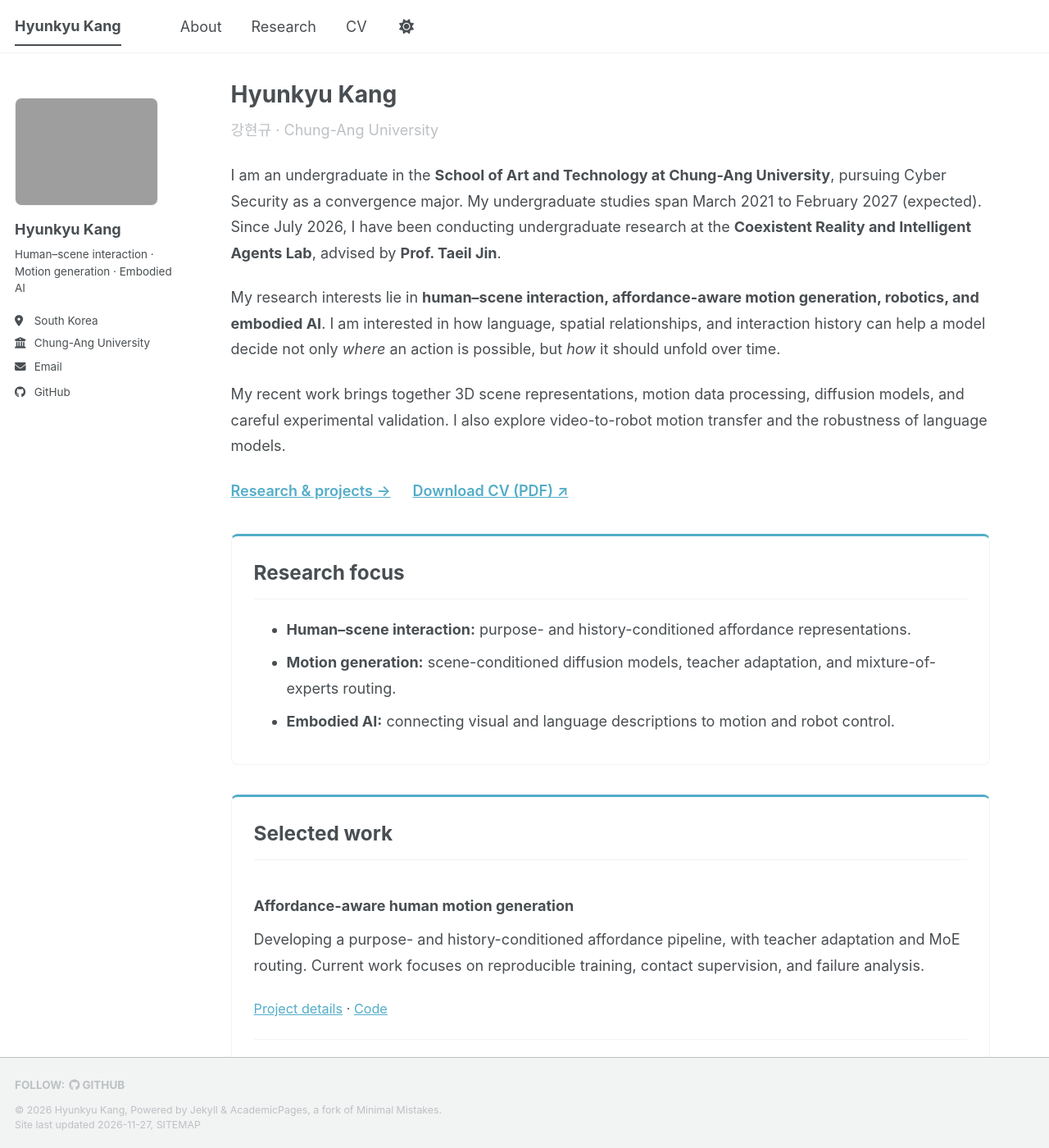
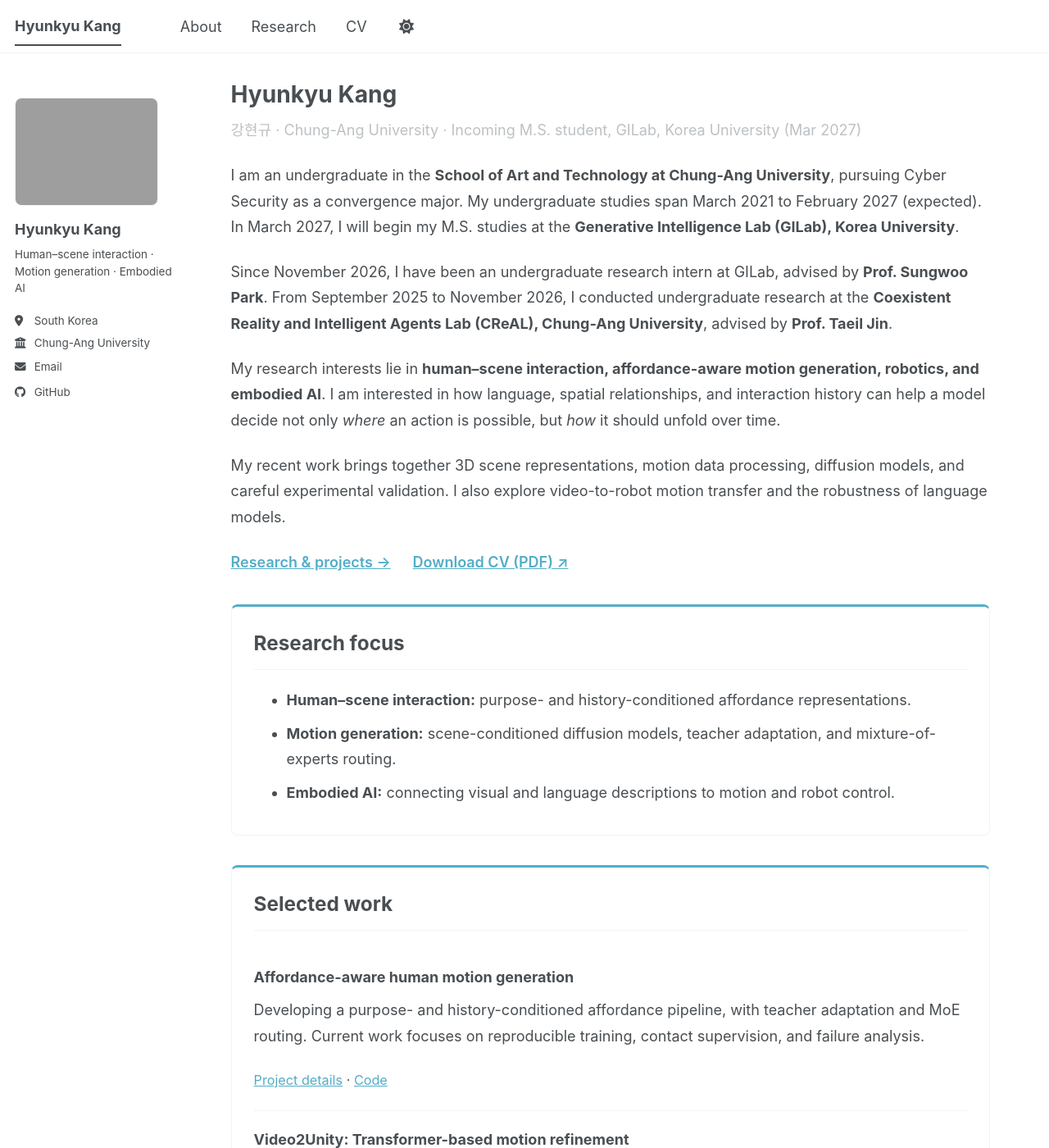
Before and after one commit to khk0606/khk0606.github.io, a Jekyll site: the page built from _pages/about.md, in a window 1280 px wide and 1400 px high. Shown: the whole window at 82% size. Built offline with Jekyll 4.4.1, drawn with Linux system fonts in a browser that asks for light colours; a style sheet for code colours, icons or effects is not loaded; some of the changed text lies outside the part shown.

Commit message:
Update affiliation (GILab, incoming M.S.) and fix title, footer, mobile profile
- About: CReAL Sep 2025 - Nov 2026, GILab undergraduate intern since Nov 2026,
  incoming M.S. student at GILab, Korea University (Mar 2027)
- Fix duplicated page title (markdownify dropped the '|' separator)
- Remove sitemap link and page
- Keep footer in normal flow instead of pinning it over content
- Smaller avatar on mobile so name and bio are readable

Co-Authored-By: Claude Opus 5.5 <noreply@anthropic.com>
Claude-Session: https://claude.ai/code/session_01NNsqVHxAt4sJyQwSMotKyz

```diff
--- a/_config.yml
+++ b/_config.yml
@@ -4,7 +4,7 @@ site_theme: default
 title: Hyunkyu Kang
 title_separator: "|"
 name: &name Hyunkyu Kang
-description: &description "Undergraduate at Chung-Ang University studying human-scene interaction, motion generation, and embodied AI."
+description: &description "Undergraduate at Chung-Ang University and incoming M.S. student at GILab, Korea University, studying human-scene interaction, motion generation, and embodied AI."
 url: https://khk0606.github.io
 baseurl: ""
 repository: khk0606/khk0606.github.io
@@ -97,6 +97,7 @@ exclude:
   - _pages/teaching.html
   - _pages/terms.md
   - _pages/year-archive.html
+  - _pages/sitemap.md
 encoding: utf-8
 markdown_ext: "markdown,mkdown,mkdn,mkd,md"
 markdown: kramdown
--- a/_includes/footer.html
+++ b/_includes/footer.html
@@ -21,5 +21,5 @@
 
 <div class="page__footer-copyright">
   &copy; {{ site.time | date: '%Y' }} {{ site.name | default: site.title }}, {{ site.data.ui-text[site.locale].powered_by | default: "Powered by" }} <a href="https://jekyllrb.com" rel="nofollow">Jekyll</a> &amp; <a href="https://github.com/academicpages/academicpages.github.io">AcademicPages</a>, a fork of <a href="https://mademistakes.com/work/minimal-mistakes-jekyll-theme/" rel="nofollow">Minimal Mistakes</a>.<br />
-  Site last updated {{ "now" | date: '%Y-%m-%d' }}, <a href="/sitemap/" style="text-transform: uppercase;">{{ site.data.ui-text[site.locale].site_map | default: "Sitemap" }}</a>
+  Site last updated {{ "now" | date: '%Y-%m-%d' }}
 </div>
--- a/_includes/seo.html
+++ b/_includes/seo.html
@@ -6,12 +6,18 @@
 {% endif %}
 {% assign seo_url = seo_url | default: site.github.url %}
 
+{% comment %}
+  Render the page title on its own: running markdownify over "Page | Site"
+  makes kramdown parse the "|" as a table row and drop the separator.
+  The home page title equals the site title, so do not repeat it.
+{% endcomment %}
 {% if page.title %}
-  {% assign seo_title = page.title | append: " " | append: site.title_separator | append: " " | append: site.title %}
-{% endif %}
-
-{% if seo_title %}
-  {% assign seo_title = seo_title | markdownify | strip_html | strip_newlines | escape_once %}
+  {% assign page_title_plain = page.title | markdownify | strip_html | strip_newlines | strip %}
+  {% if page_title_plain == site.title %}
+    {% assign seo_title = site.title | escape_once %}
+  {% else %}
+    {% assign seo_title = page_title_plain | append: " " | append: site.title_separator | append: " " | append: site.title | escape_once %}
+  {% endif %}
 {% endif %}
 
 {% if site.url %}
--- a/_pages/about.md
+++ b/_pages/about.md
@@ -5,9 +5,11 @@ excerpt: "Human–scene interaction, motion generation, and embodied AI."
 author_profile: true
 ---
 
-<p class="profile-kicker">강현규 · Chung-Ang University</p>
+<p class="profile-kicker">강현규 · Chung-Ang University · Incoming M.S. student, GILab, Korea University (Mar 2027)</p>
 
-I am an undergraduate in the **School of Art and Technology at Chung-Ang University**, pursuing Cyber Security as a convergence major. My undergraduate studies span March 2021 to February 2027 (expected). Since July 2026, I have been conducting undergraduate research at the **Coexistent Reality and Intelligent Agents Lab**, advised by **Prof. Taeil Jin**.
+I am an undergraduate in the **School of Art and Technology at Chung-Ang University**, pursuing Cyber Security as a convergence major. My undergraduate studies span March 2021 to February 2027 (expected). In March 2027, I will begin my M.S. studies at the **Generative Intelligence Lab (GILab), Korea University**.
+
+Since November 2026, I have been an undergraduate research intern at GILab, advised by **Prof. Sungwoo Park**. From September 2025 to November 2026, I conducted undergraduate research at the **Coexistent Reality and Intelligent Agents Lab (CReAL), Chung-Ang University**, advised by **Prof. Taeil Jin**.
 
 My research interests lie in **human–scene interaction, affordance-aware motion generation, robotics, and embodied AI**. I am interested in how language, spatial relationships, and interaction history can help a model decide not only *where* an action is possible, but *how* it should unfold over time.
 
--- a/assets/css/personal.css
+++ b/assets/css/personal.css
@@ -1,6 +1,14 @@
 .profile-kicker { color: var(--global-text-color-light); font-size: .9em; margin-top: -.65rem; }
-.author__avatar img { width: 175px; height: auto; border-radius: 8px; padding: 0; }
-@media (min-width: 925px) { div.author__avatar { margin-bottom: 1rem; } }
+.author__avatar img { width: 72px; height: auto; border-radius: 8px; padding: 0; }
+@media (min-width: 925px) {
+  .author__avatar img { width: 175px; }
+  div.author__avatar { margin-bottom: 1rem; }
+}
+
+/* Keep the footer in normal flow instead of pinning it over the content.
+   The theme JS also sets an inline body margin equal to the footer height; cancel it. */
+.page__footer { position: relative; bottom: auto; }
+body { margin-bottom: 0 !important; }
 .profile-links { display: flex; flex-wrap: wrap; gap: .7rem 1.5rem; margin: 1.6rem 0; }
 .profile-links a { font-weight: 600; }
 .research-status { font-size: .8em; color: var(--global-text-color-light); margin-top: -.4rem; }
```
